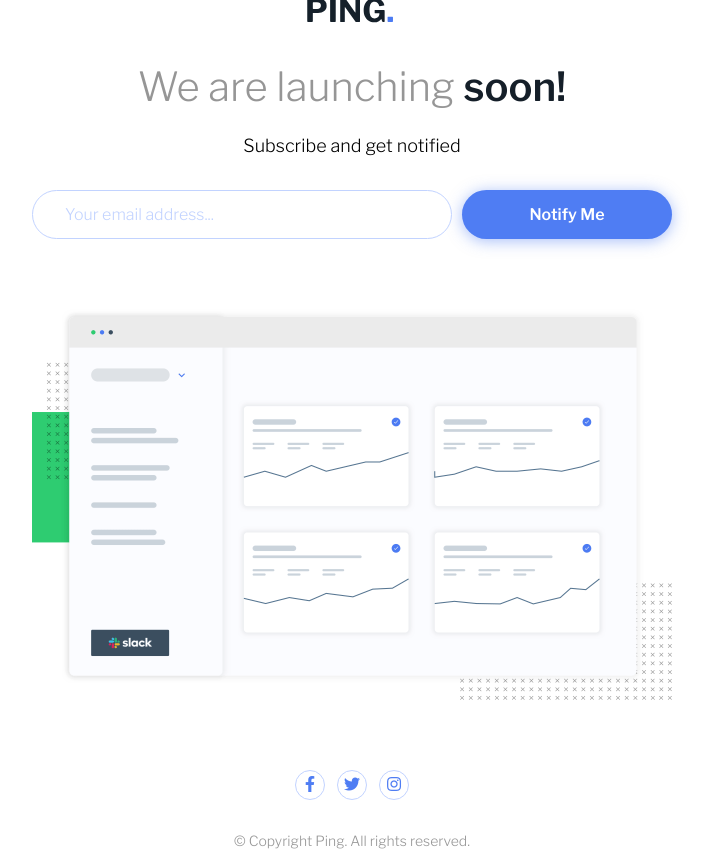
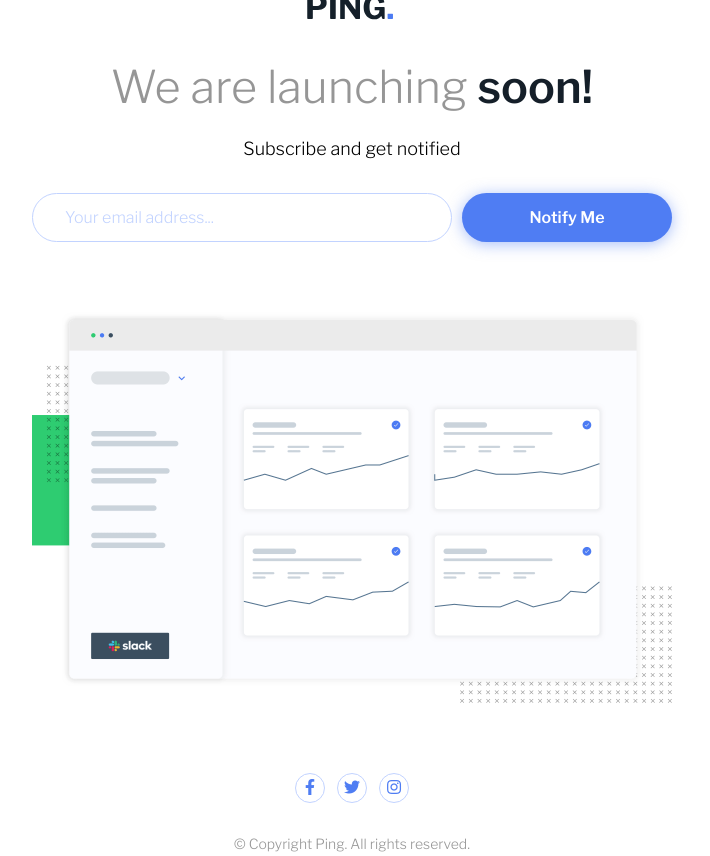
Before and after one commit to enriquesamudio99/fm-ping-single-column-coming-soon-page, a plain HTML site: page index.html in a window 1280 px wide. Shown: the whole page, without its empty margins (288-998 px from the left). Drawn offline with nearby package versions, Linux system fonts and the light colour scheme.

Commit message:
Title font size fixed

```diff
--- a/css/styles.css
+++ b/css/styles.css
@@ -84,7 +84,7 @@
 
 @media (min-width: 1200px) {
     .title {
-        font-size: 2.5rem;
+        font-size: 2.813rem;
     }
 }
 
```
